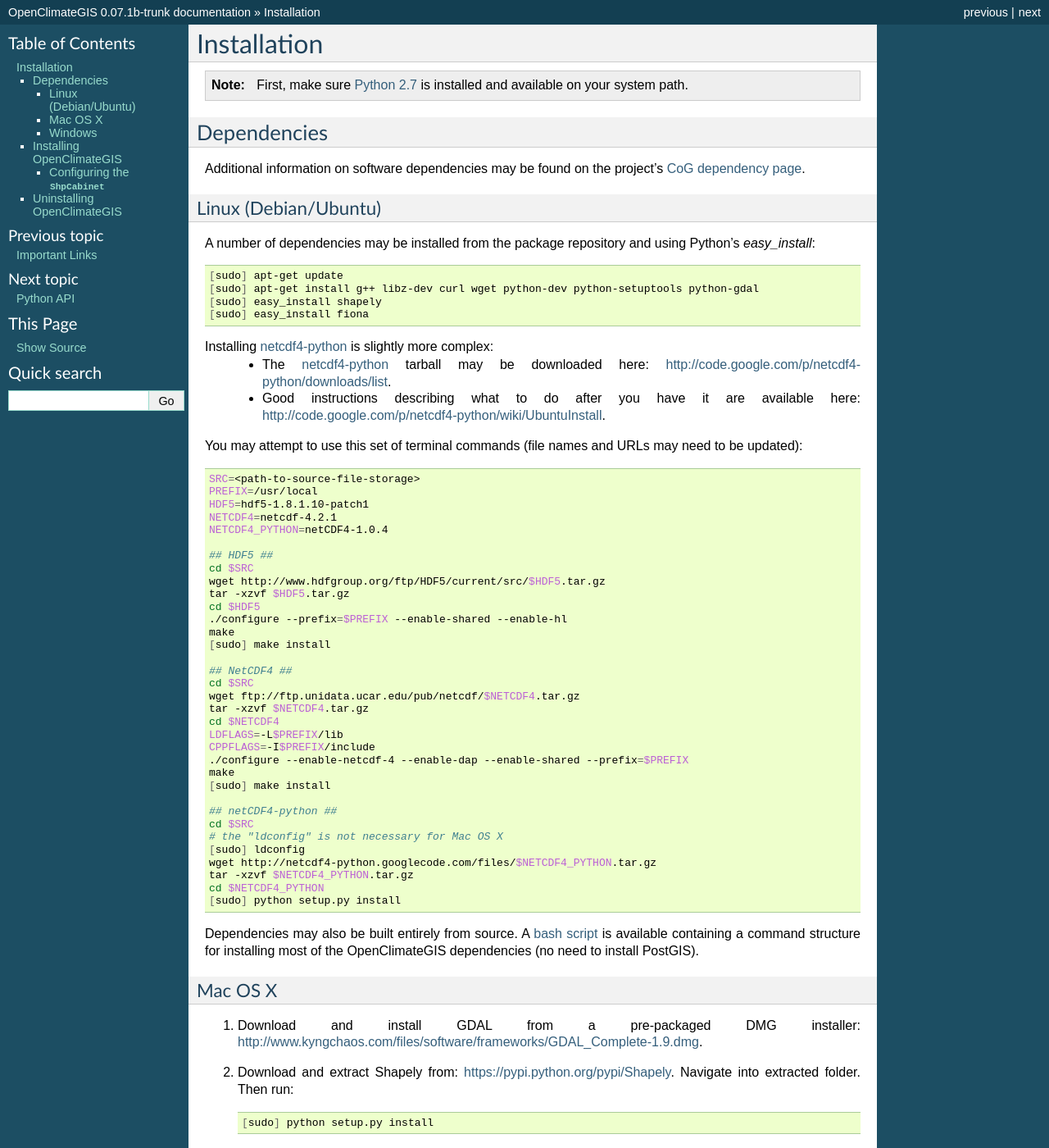
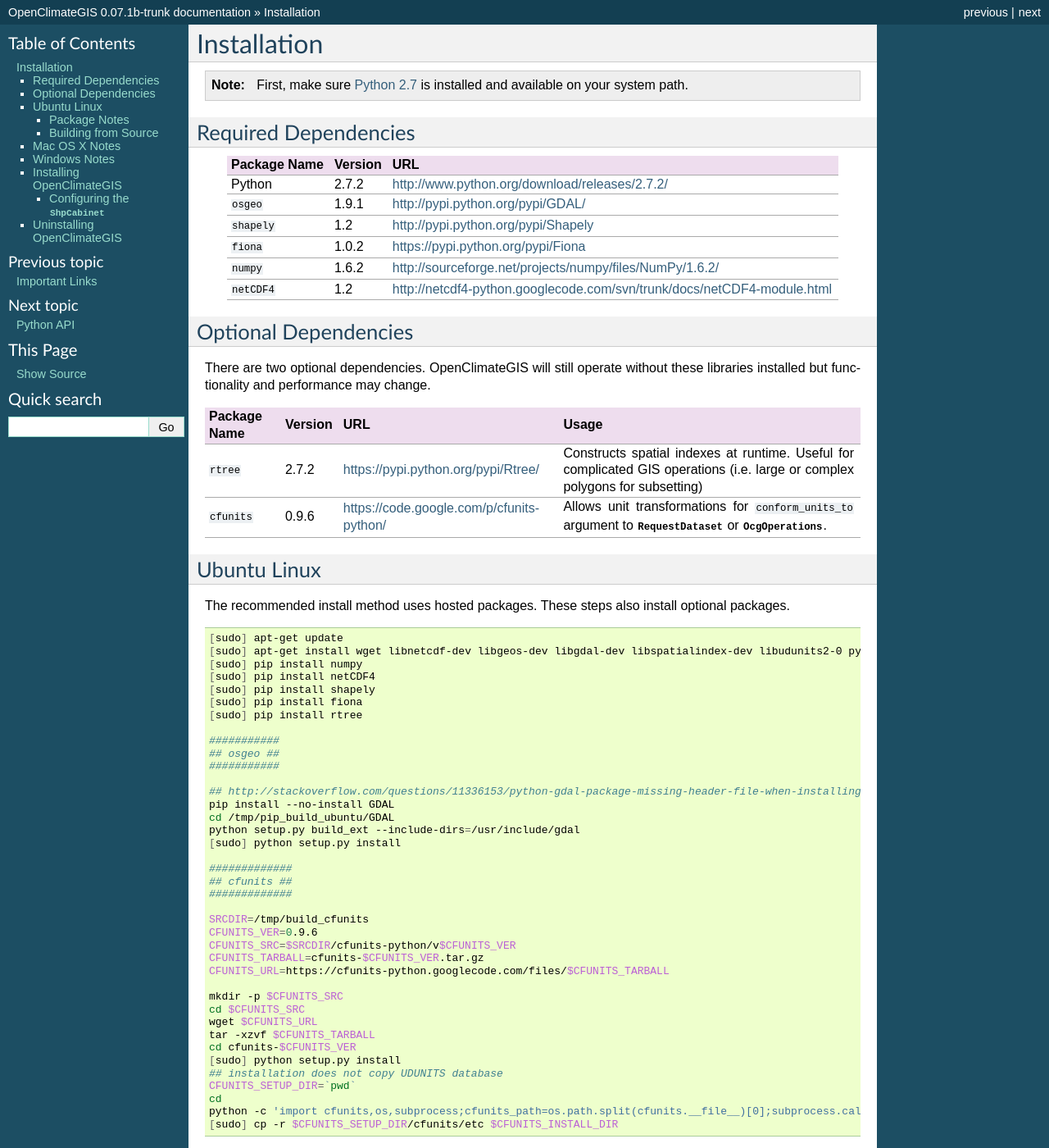
Before and after one commit to NCPP/ocgis, a Sphinx documentation site: the page built from doc/install.rst, in a window 1280 px wide and 1400 px high. Shown: the whole window at 82% size. Built offline with Sphinx 7.4.7, drawn with Linux system fonts in a browser that asks for light colours; formulas are drawn with MathJax 3; some of the changed text lies outside the part shown.

Commit message:
doc changes #270 #289
Modified installation instructions to account for new netCDF4-python
install via pip. Also improved the documentation for "output-crs"
and simplified the importing of the module.

closes #270
closes #289

```diff
--- a/doc/api.rst
+++ b/doc/api.rst
@@ -122,7 +122,10 @@
 output_crs
 ~~~~~~~~~~
 
-By default, the coordinate reference system (CRS) is the CRS of the input :class:`ocgis.RequestDataset` object. If multiple :class:`ocgis.RequestDataset` objects are part of an :class:`ocgis.OcgOperations` call, then `output_crs` must be provided if the input CRS values of the :class:`ocgis.RequestDataset` objects differ. The value for `output_crs` is an instance of :class:`ocgis.crs.CoordinateReferenceSystem`.
+By default, the coordinate reference system (CRS) is the CRS of the input :class:`ocgis.RequestDataset` object. If multiple :class:`ocgis.RequestDataset` objects are part of an :class:`ocgis.OcgOperations` call, then ``output_crs`` must be provided if the input CRS values of the :class:`ocgis.RequestDataset` objects differ. The value for ``output_crs`` is an instance of :class:`ocgis.crs.CoordinateReferenceSystem`.
+
+>>> import ocgis
+>>> output_crs = ocgis.crs.CFWGS84()
 
 aggregate
 ~~~~~~~~~
--- a/doc/install.rst
+++ b/doc/install.rst
@@ -4,86 +4,111 @@
 
 .. note:: First, make sure `Python 2.7`_ is installed and available on your system path.
 
-Dependencies
+Required Dependencies
+---------------------
+
+============== ======= =======================================================================
+Package Name   Version URL
+============== ======= =======================================================================
+Python         2.7.2   http://www.python.org/download/releases/2.7.2/
+``osgeo``      1.9.1   http://pypi.python.org/pypi/GDAL/
+``shapely``    1.2     http://pypi.python.org/pypi/Shapely
+``fiona``      1.0.2   https://pypi.python.org/pypi/Fiona
+``numpy``      1.6.2   http://sourceforge.net/projects/numpy/files/NumPy/1.6.2/
+``netCDF4``    1.2     http://netcdf4-python.googlecode.com/svn/trunk/docs/netCDF4-module.html
+============== ======= =======================================================================
+
+Optional Dependencies
+---------------------
+
+There are two optional dependencies. OpenClimateGIS will still operate without these libraries installed but functionality and performance may change.
+
+============== ======= ========================================= =================================================================================================================================
+Package Name   Version URL                                       Usage
+============== ======= ========================================= =================================================================================================================================
+``rtree``      2.7.2   https://pypi.python.org/pypi/Rtree/       Constructs spatial indexes at runtime. Useful for complicated GIS operations (i.e. large or complex polygons for subsetting)
+``cfunits``    0.9.6   https://code.google.com/p/cfunits-python/ Allows unit transformations for ``conform_units_to`` argument to :class:`~ocgis.RequestDataset` or :class:`~ocgis.OcgOperations`.
+============== ======= ========================================= =================================================================================================================================
+
+Ubuntu Linux
 ------------
 
-Additional information on software dependencies may be found on the project's `CoG dependency page`_.
-
-Linux (Debian/Ubuntu)
-~~~~~~~~~~~~~~~~~~~~~
-
-A number of dependencies may be installed from the package repository and using Python's `easy_install`:
+The recommended install method uses hosted packages. These steps also install optional packages.
 
 .. code-block:: sh
 
    [sudo] apt-get update
-   [sudo] apt-get install g++ libz-dev curl wget python-dev python-setuptools python-gdal
-   [sudo] easy_install shapely
-   [sudo] easy_install fiona
+   [sudo] apt-get install wget libnetcdf-dev libgeos-dev libgdal-dev libspatialindex-dev libudunits2-0 python-pip python-dev
+   [sudo] pip install numpy
+   [sudo] pip install netCDF4
+   [sudo] pip install shapely
+   [sudo] pip install fiona
+   [sudo] pip install rtree
 
-.. _netCDF4-python-install:
+   ###########
+   ## osgeo ##
+   ###########
 
-Installing netcdf4-python_ is slightly more complex:
- * The netcdf4-python_ tarball may be downloaded here: http://code.google.com/p/netcdf4-python/downloads/list.
- * Good instructions describing what to do after you have it are available here: http://code.google.com/p/netcdf4-python/wiki/UbuntuInstall.
-
-You may attempt to use this set of terminal commands (file names and URLs may need to be updated):
-
-.. code-block:: sh
-
-   SRC=<path-to-source-file-storage>
-   PREFIX=/usr/local
-   HDF5=hdf5-1.8.1.10-patch1
-   NETCDF4=netcdf-4.2.1
-   NETCDF4_PYTHON=netCDF4-1.0.4
-
-   ## HDF5 ##
-   cd $SRC
-   wget http://www.hdfgroup.org/ftp/HDF5/current/src/$HDF5.tar.gz
-   tar -xzvf $HDF5.tar.gz
-   cd $HDF5
-   ./configure --prefix=$PREFIX --enable-shared --enable-hl
-   make
-   [sudo] make install
-
-   ## NetCDF4 ##
-   cd $SRC
-   wget ftp://ftp.unidata.ucar.edu/pub/netcdf/$NETCDF4.tar.gz
-   tar -xzvf $NETCDF4.tar.gz
-   cd $NETCDF4
-   LDFLAGS=-L$PREFIX/lib
-   CPPFLAGS=-I$PREFIX/include
-   ./configure --enable-netcdf-4 --enable-dap --enable-shared --prefix=$PREFIX
-   make
-   [sudo] make install
-
-   ## netCDF4-python ##
-   cd $SRC
-   # the "ldconfig" is not necessary for Mac OS X
-   [sudo] ldconfig
-   wget http://netcdf4-python.googlecode.com/files/$NETCDF4_PYTHON.tar.gz
-   tar -xzvf $NETCDF4_PYTHON.tar.gz
-   cd $NETCDF4_PYTHON
+   ## http://stackoverflow.com/questions/11336153/python-gdal-package-missing-header-file-when-installing-via-pip
+   pip install --no-install GDAL
+   cd /tmp/pip_build_ubuntu/GDAL
+   python setup.py build_ext --include-dirs=/usr/include/gdal
    [sudo] python setup.py install
 
-Dependencies may also be built entirely from source. A `bash script`_ is available containing a command structure for installing most of the OpenClimateGIS dependencies (no need to install PostGIS).
+   #############
+   ## cfunits ##
+   #############
 
-Mac OS X
-~~~~~~~~
+   SRCDIR=/tmp/build_cfunits
+   CFUNITS_VER=0.9.6
+   CFUNITS_SRC=$SRCDIR/cfunits-python/v$CFUNITS_VER
+   CFUNITS_TARBALL=cfunits-$CFUNITS_VER.tar.gz
+   CFUNITS_URL=https://cfunits-python.googlecode.com/files/$CFUNITS_TARBALL
 
-1. Download and install GDAL from a pre-packaged DMG installer: http://www.kyngchaos.com/files/software/frameworks/GDAL_Complete-1.9.dmg.
-2. Download and extract Shapely from: https://pypi.python.org/pypi/Shapely. Navigate into extracted folder. Then run:
+   mkdir -p $CFUNITS_SRC
+   cd $CFUNITS_SRC
+   wget $CFUNITS_URL
+   tar -xzvf $CFUNITS_TARBALL
+   cd cfunits-$CFUNITS_VER
+   [sudo] python setup.py install
+   ## installation does not copy UDUNITS database
+   CFUNITS_SETUP_DIR=`pwd`
+   cd
+   python -c 'import cfunits,os,subprocess;cfunits_path=os.path.split(cfunits.__file__)[0];subprocess.call(["export","CFUNITS_INSTALL_DIR={0}".format(cfunits_path)],shell=True)'
+   [sudo] cp -r $CFUNITS_SETUP_DIR/cfunits/etc $CFUNITS_INSTALL_DIR
 
-   .. code-block:: sh
+Package Notes
+~~~~~~~~~~~~~
 
-      [sudo] python setup.py install
+=================== =====================================
+Apt-Package         Why?
+=================== =====================================
+libgdal-dev         ``shapely``, ``osgeo``, and ``fiona``
+libgeos-dev         ``shapely`` speedups
+libnetcdf-dev       ``netCDF4``
+libspatialindex-dev ``rtree``
+libudunits2-0       ``cfunits``
+python-dev          needed at least for ``numpy``
+python-pip          all ``pip`` installed Python packages
+wget                ``cfunits`` installation
+=================== =====================================
 
-3. Follow the instructions on installing :ref:`netCDF4 Python <netCDF4-python-install>`.
+Building from Source
+~~~~~~~~~~~~~~~~~~~~
 
-Windows
-~~~~~~~
+Dependencies may also be built entirely from source. A `bash script`_ is available containing a command structure for installing most of the OpenClimateGIS dependencies.
+
+Mac OS X Notes
+--------------
+
+Download and install GDAL from a pre-packaged DMG installer: http://www.kyngchaos.com/files/software/frameworks/GDAL_Complete-1.9.dmg
+
+Windows Notes
+-------------
 
 OpenClimateGIS has not been tested on Windows platforms. All libraries are theoretically supported.
+
+There are a number of unofficial Windows binaries for Python extensions available here: http://www.lfd.uci.edu/~gohlke/pythonlibs/
 
 Installing OpenClimateGIS
 -------------------------
@@ -110,19 +135,17 @@
 Configuring the :class:`~ocgis.ShpCabinet`
 ~~~~~~~~~~~~~~~~~~~~~~~~~~~~~~~~~~~~~~~~~~
 
-Set the path to the directory containing the shapefile folders in :attr:`ocgis.env.DIR_SHPCABINET`.
+Set the path to the directory containing the shapefile folders in :attr:`ocgis.env.DIR_SHPCABINET`. You may also set the system environment variable ``OCGIS_DIR_SHPCABINET``.
 
 Uninstalling OpenClimateGIS
 ---------------------------
 
-The `uninstall` command will simply provide you with the directory location of the OpenClimateGIS package. This must be manually removed.
+The ``uninstall`` command will simply provide you with the directory location of the OpenClimateGIS package. This must be manually removed.
 
 .. code-block:: sh
 
     python setup.py uninstall
 
 .. _Python 2.7: http://www.python.org/download/releases/2.7/
-.. _netcdf4-python: http://code.google.com/p/netcdf4-python/
 .. _bash script: https://github.com/NCPP/ocgis/blob/master/sh/install_geospatial.sh
 .. _source: https://github.com/NCPP/ocgis
-.. _CoG dependency page: http://www.earthsystemcog.org/projects/openclimategis/dependencies
--- a/src/ocgis/__init__.py
+++ b/src/ocgis/__init__.py
@@ -10,6 +10,7 @@
 from interface.base import crs
 from calc.library.register import FunctionRegistry
 from api.collection import SpatialCollection
+from interface.base import crs
 
 from osgeo import ogr, osr
 ## tell ogr/osr to raise exceptions
```
Also changed, not shown: other parts of doc/install.rst (+1 -1 lines).
